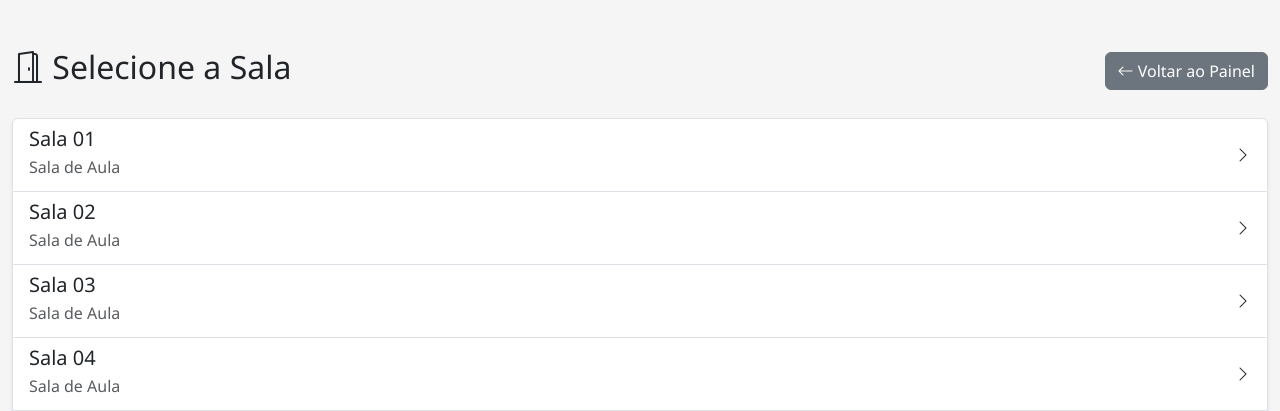
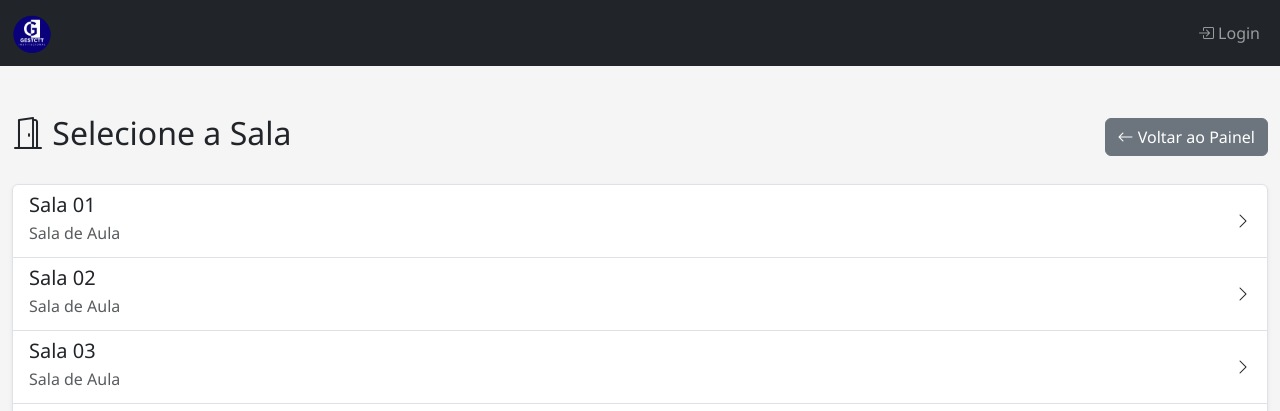
Before and after one commit to GabrielDev16/viewSchool, a PHP site: page /viewSchool/public/user/alas.php in a window 1280 px wide. Shown: the top 411 px of the page. Run offline with PHP 8.4, Linux system fonts and the light colour scheme; a user stored in the database is signed in; data comes from the database, SQL or seed files in the repository; some libraries are stand-ins or nearby versions.

Commit message:
adcionei a navbar do usuario mais to corrigindo uns négocios

```diff
--- /dev/null
+++ b/app/views/includes/navbar_user.php
@@ -0,0 +1,70 @@
+<nav class="navbar navbar-expand-lg navbar-dark bg-dark">
+    <div class="container-fluid">
+        <a class="navbar-brand" href="<?php echo BASE_URL; ?>index.php">
+            <img src="<?php echo BASE_URL; ?>assets/img/LogoGestCTT.png" alt="GestCTT Logo">
+        </a>
+
+        <button class="navbar-toggler" type="button" data-bs-toggle="collapse" data-bs-target="#navbarUser" aria-controls="navbarUser" aria-expanded="false" aria-label="Toggle navigation">
+            <span class="navbar-toggler-icon"></span>
+        </button>
+
+        <div class="collapse navbar-collapse" id="navbarUser">
+            <ul class="navbar-nav ms-auto">
+
+                <?php if (isset($_SESSION['user_id']) && $_SESSION['user_type'] === 'user'): ?>
+
+                    <!-- Início -->
+                    <li class="nav-item">
+                        <a class="nav-link" href="<?php echo BASE_URL; ?>user/index.php">
+                            <i class="bi bi-house-door"></i> Início
+                        </a>
+                    </li>
+
+                    <!-- Alas -->
+                    <li class="nav-item">
+                        <a class="nav-link" href="<?php echo BASE_URL; ?>user/alas.php">
+                            <i class="bi bi-houses"></i> Alas
+                        </a>
+                    </li>
+
+                    <!-- Equipamentos -->
+                    <li class="nav-item">
+                        <a class="nav-link" href="<?php echo BASE_URL; ?>user/equipamentos.php">
+                            <i class="bi bi-tools"></i> Equipamentos
+                        </a>
+                    </li>
+
+                    <!-- Reportar Problema -->
+                    <li class="nav-item">
+                        <a class="nav-link" href="<?php echo BASE_URL; ?>user/reportar_problema.php">
+                            <i class="bi bi-exclamation-octagon"></i> Reportar Problema
+                        </a>
+                    </li>
+
+                    <!-- Menu do Usuário -->
+                    <li class="nav-item dropdown">
+                        <a class="nav-link dropdown-toggle" href="#" id="userDropdownMenu" role="button" data-bs-toggle="dropdown" aria-expanded="false">
+                            <i class="bi bi-person-circle"></i>
+                            <?php echo htmlspecialchars($_SESSION['user_name']); ?>
+                        </a>
+
+                        <ul class="dropdown-menu dropdown-menu-end" aria-labelledby="userDropdownMenu">
+                            <li><a class="dropdown-item" href="<?php echo BASE_URL; ?>perfil.php">Meu Perfil</a></li>
+                            <li><hr class="dropdown-divider"></li>
+                            <li><a class="dropdown-item" href="<?php echo BASE_URL; ?>logout.php">Sair</a></li>
+                        </ul>
+                    </li>
+
+                <?php else: ?>
+
+                    <li class="nav-item">
+                        <a class="nav-link" href="<?php echo BASE_URL; ?>login.php">
+                            <i class="bi bi-box-arrow-in-right"></i> Login
+                        </a>
+                    </li>
+
+                <?php endif; ?>
+            </ul>
+        </div>
+    </div>
+</nav>
--- a/public/user/alas.php
+++ b/public/user/alas.php
@@ -12,6 +12,7 @@ $page_title = 'Selecionar Sala';
 
 // Os caminhos dos includes de views também precisam subir dois níveis
 include_once '../../app/views/includes/header.php';
+include_once '../../app/views/includes/navbar_user.php';
 
 ?>
 
--- a/public/user/equipamentos.php
+++ b/public/user/equipamentos.php
@@ -31,6 +31,7 @@ $equipamentos = $stmt_equip->get_result()->fetch_all(MYSQLI_ASSOC);
 $page_title = 'Equipamentos em ' . htmlspecialchars($nome_ala);
 
 include_once '../../app/views/includes/header.php';
+include_once '../../app/views/includes/navbar_user.php';
 
 ?>
 
--- a/public/user/index.php
+++ b/public/user/index.php
@@ -6,6 +6,7 @@ $page_title = 'Painel do Usuário';
 
 // Caminhos corrigidos para subir dois níveis (de /public/user/ para a raiz)
 include_once '../../app/views/includes/header.php';
+include_once '../../app/views/includes/navbar_user.php';
 
 ?>
 
--- a/public/user/reportar_problema.php
+++ b/public/user/reportar_problema.php
@@ -56,6 +56,7 @@ if ($_SERVER['REQUEST_METHOD'] == 'POST') {
 
 $page_title = 'Reportar Problema em ' . htmlspecialchars($nome_equipamento);
 include_once '../../app/views/includes/header.php';
+include_once '../../app/views/includes/navbar_user.php';
 
 ?>
 
```
